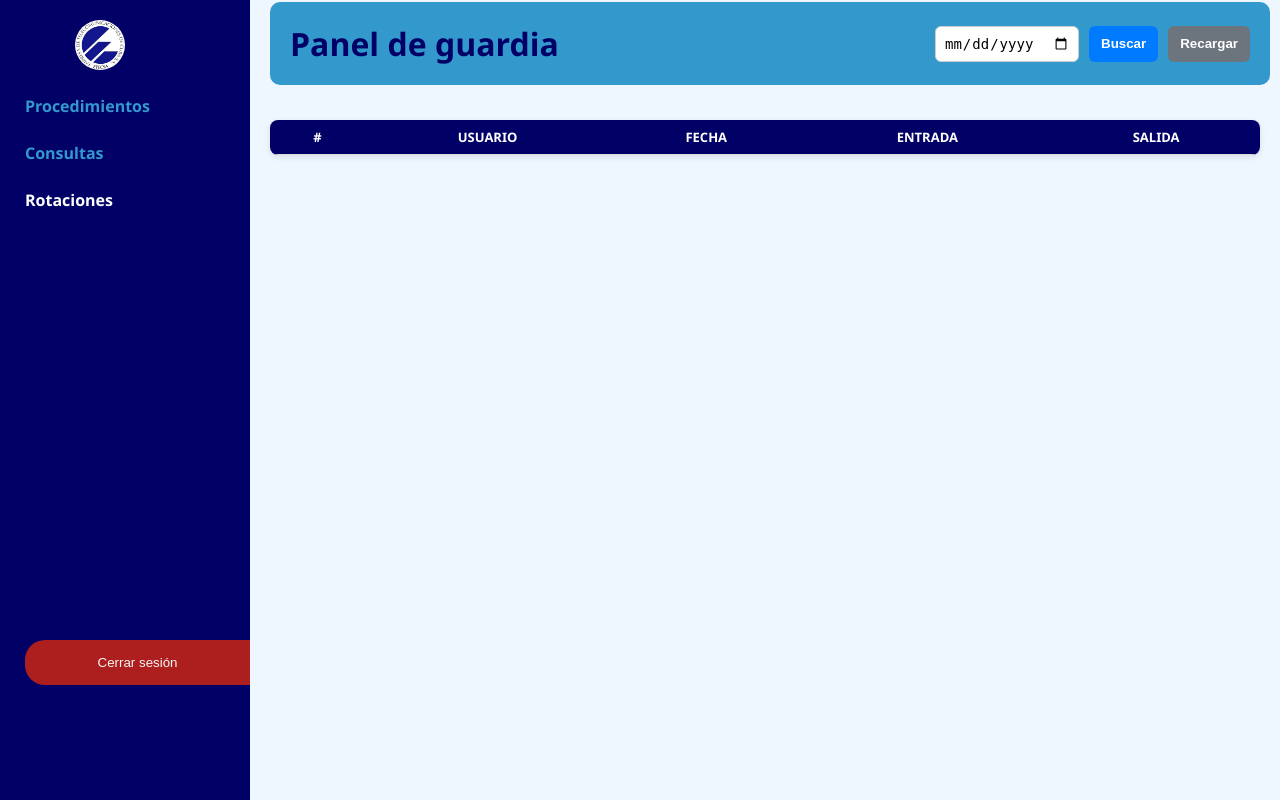
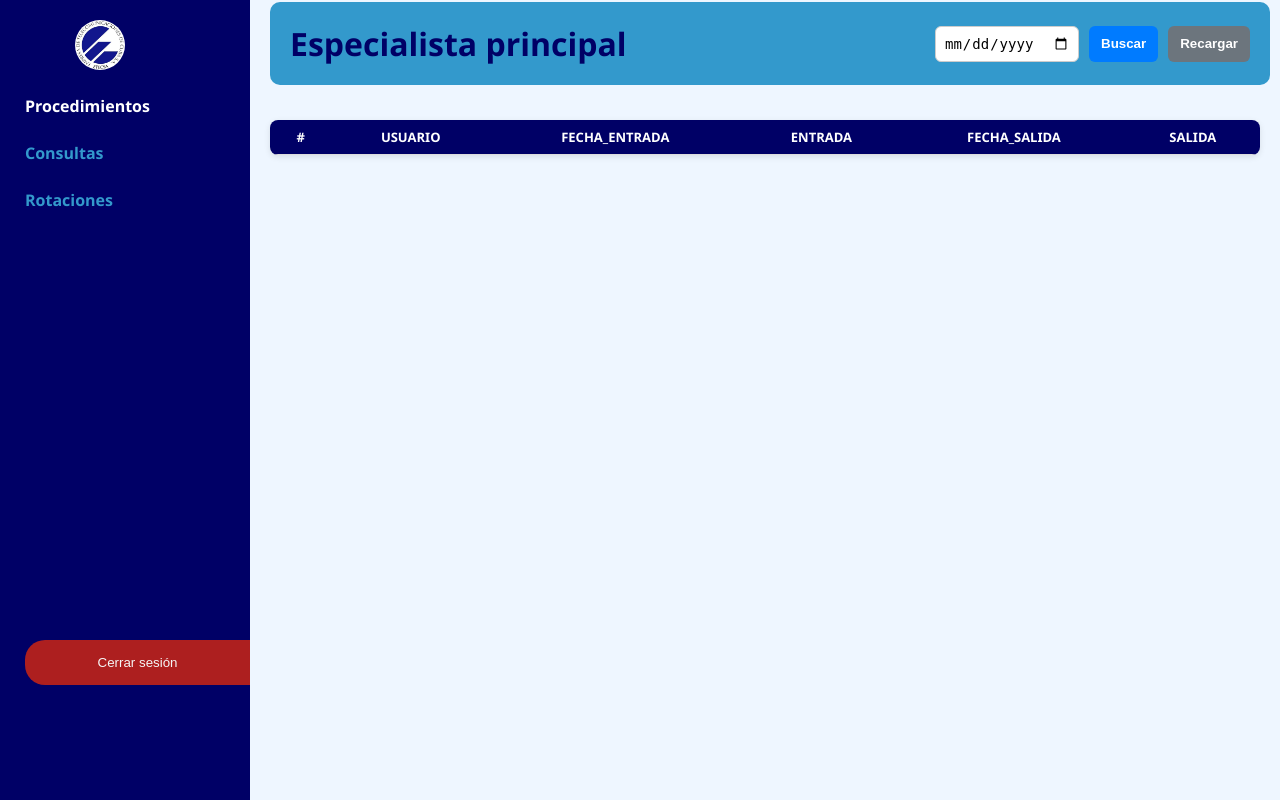
Before and after one commit to SAMUELPEGO/app_automatizacion_consultas, a Django app: page /guardia_rotaciones_page in a window 1280 px wide. Run offline with Django 5.2, Linux system fonts and the light colour scheme; a user stored in the database is signed in; data comes from the database, SQL or seed files in the repository; both versions use the stored data as it was after the commit; lists and menus that the app fills with data are empty.

Commit message:
updating

```diff
--- a/main_app/templates/guardia_rotaciones_page.html
+++ b/main_app/templates/guardia_rotaciones_page.html
@@ -2,9 +2,15 @@
 <html lang="es">
   <head>
     <meta charset="UTF-8" />
-    <title>Panel de guardia</title>
-    <link rel="stylesheet" href="static/css/guardia_rotaciones_page.css" />
-    <script src="static/js/guardia_rotaciones_page.js" defer></script>
+    <title>Panel de especialista principal</title>
+    <link
+      rel="stylesheet"
+      href="static/css/guardia_rotaciones_page.css"
+    />
+    <script
+      src="static/js/guardia_rotaciones_page.js"
+      defer
+    ></script>
   </head>
   <body>
     <div class="dashboard">
@@ -16,12 +22,12 @@
         />
 
         <ul>
-          <li><a href="guardia_page">Procedimientos</a></li>
+          <li><a href="guardia_page" class="selected">Procedimientos</a></li>
           <li>
             <a href="guardia_consultas_page">Consultas</a>
           </li>
           <li>
-            <a href="guardia_rotaciones_page" class="selected">Rotaciones</a>
+            <a href="guardia_rotaciones_page">Rotaciones</a>
           </li>
         </ul>
         <button
@@ -34,7 +40,7 @@
 
       <main class="main-content">
         <header class="top-bar">
-          <h1>Panel de guardia</h1>
+          <h1>Especialista principal</h1>
           <div class="search-container">
             <input type="date" id="fechaSelector" />
             <button class="search-button">Buscar</button>
@@ -50,8 +56,9 @@
               <tr>
                 <th>#</th>
                 <th>Usuario</th>
-                <th>Fecha</th>
+                <th>Fecha_entrada</th>
                 <th>Entrada</th>
+                <th>fecha_salida</th>
                 <th>Salida</th>
               </tr>
             </thead>
@@ -61,33 +68,5 @@
       </main>
     </div>
 
-    <!-- Modal Crear -->
-    <div class="modal" id="modalCrear">
-      <div class="modal-content">
-        <span id="modalCerrar">&times;</span>
-        <h3>Agregar Rotación</h3>
-        <form id="formularioRotacion">
-          <label
-            >Usuario:
-            <select id="nombre" required>
-              <option value="">Selecciona un usuario</option>
-            </select>
-          </label>
-          <label
-            >Fecha:
-            <input type="date" id="fecha" required />
-          </label>
-          <label
-            >Hora Entrada:
-            <input type="time" id="entrada" required />
-          </label>
-          <label
-            >Hora Salida:
-            <input type="time" id="salida" required />
-          </label>
-          <button type="submit">Guardar</button>
-        </form>
-      </div>
-    </div>
   </body>
 </html>
--- a/static/css/guardia_rotaciones_page.css
+++ b/static/css/guardia_rotaciones_page.css
@@ -259,3 +259,13 @@ input[type="time"] {
 .modal-content button:hover {
   background-color: #0056b3;
 }
+
+.input-group {
+  display: flex;
+  gap: 10px;
+  margin-bottom: 15px;
+}
+
+.input-group label {
+  flex: 1;
+}
--- a/static/js/guardia_rotaciones_page.js
+++ b/static/js/guardia_rotaciones_page.js
@@ -1,62 +1,47 @@
-document.addEventListener('DOMContentLoaded', async () => {
-  const tbody = document.querySelector('#rotacionesTabla tbody');
-  const searchButton = document.querySelector('.search-button');
+document.addEventListener("DOMContentLoaded", async () => {
+  const tbody = document.querySelector("#rotacionesTabla tbody");
+  const searchButton = document.querySelector(".search-button");
 
-  function cargarUsuarios() {
-    fetch('/obtener_usuarios')
-      .then(res => res.json())
-      .then(data => {
-        const select = document.getElementById('nombre');
-        select.innerHTML = '<option value="">Selecciona un usuario</option>';
-        if (data.success && data.usuarios?.length) {
-          data.usuarios.forEach(usuario => {
-            if (usuario.rol === 'especialista') return;
-            const option = document.createElement('option');
-            option.value = usuario.username;
-            option.textContent = usuario.username;
-            select.appendChild(option);
-          });
-        }
-      })
-      .catch(err => {
-        console.error(err);
-        alert("Error al cargar usuarios");
-      });
-  }
+
 
   async function cargarRotaciones() {
+    const fechaFiltro = document.getElementById("fechaSelector").value;
+    if (!fechaFiltro) return alert("Por favor, seleccione una fecha");
 
-    const fecha = document.getElementById('fechaSelector').value;
-    if (!fecha) return alert("Por favor, seleccione una fecha");
+    fetch(`/obtener_rotaciones_por_fecha?fecha=${fechaFiltro}`)
+      .then((res) => res.json())
+      .then((data) => {
+        if (data.success && data.rotaciones?.length) {
+          tbody.innerHTML = "";
+          data.rotaciones.forEach((r, i) => {
+            const mostrarFechaEntrada = r.fecha_entrada === fechaFiltro ? r.fecha_entrada : "—";
+            const mostrarEntrada = r.fecha_entrada === fechaFiltro ? r.entrada : "—";
 
-    fetch(`/obtener_rotaciones_por_fecha?fecha=${fecha}`)
-      .then(res => res.json())
-      .then(data => {
-        if (data.success && data.rotaciones?.length) {
-          tbody.innerHTML = '';
-          data.rotaciones.forEach((r, i) => {
-            const tr = document.createElement('tr');
+            const mostrarFechaSalida = r.fecha_salida === fechaFiltro ? r.fecha_salida : "—";
+            const mostrarSalida = r.fecha_salida === fechaFiltro ? r.salida : "—";
+
+            const tr = document.createElement("tr");
             tr.innerHTML = `
-              <td>${i + 1}</td>
-              <td>${r.username}</td>
-              <td>${r.fecha}</td>
-              <td>${r.entrada}</td>
-              <td>${r.salida}</td>
-            `;
+            <td>${i + 1}</td>
+            <td>${r.username}</td>
+            <td>${mostrarFechaEntrada}</td>
+            <td>${mostrarEntrada}</td>
+            <td>${mostrarFechaSalida}</td>
+            <td>${mostrarSalida}</td>
+          `;
             tbody.appendChild(tr);
           });
         } else {
-          tbody.innerHTML = `<tr><td colspan="6">No hay rotaciones para esta fecha.</td></tr>`;
+          tbody.innerHTML = `<tr><td colspan="7">No hay rotaciones para esta fecha.</td></tr>`;
         }
       })
-      .catch(err => {
+      .catch((err) => {
         console.error(err);
         alert("Error al obtener rotaciones");
       });
   }
 
-  searchButton.addEventListener('click', async () => {
+  searchButton.addEventListener("click", async () => {
     await cargarRotaciones();
   });
-  cargarUsuarios();
 });
```
Also changed, not shown: main_app/api/rotaciones_repository.py (+10 -14 lines), static/js/especialista_principal_rotaciones_page.js (+32 -1 lines), db.sqlite3, main_app/migrations/0001_initial.py, 1 other file.
